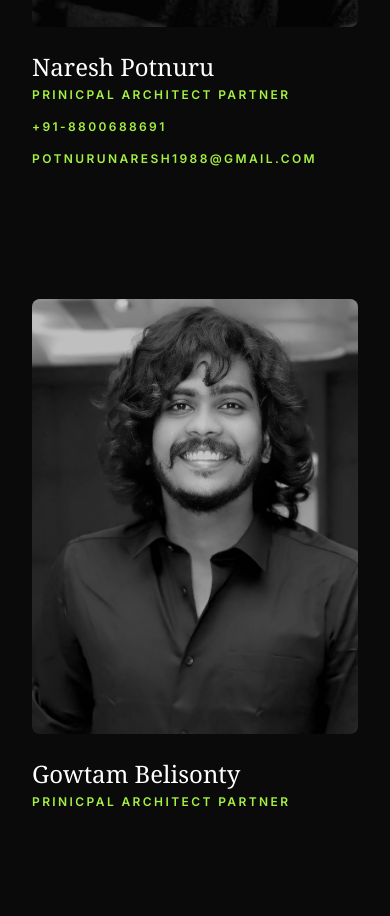
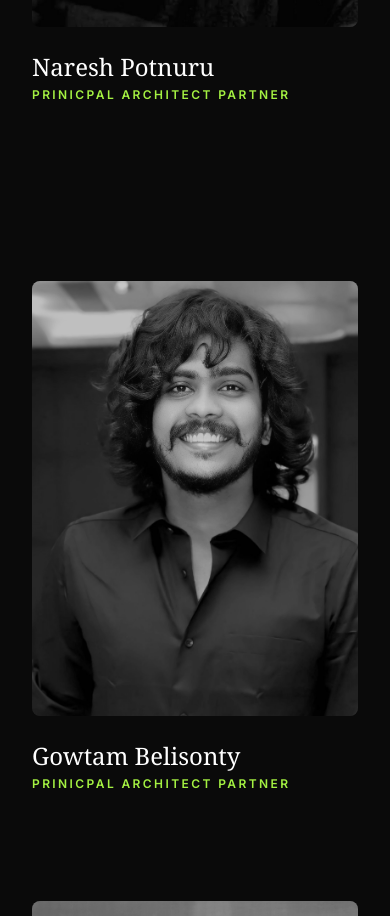
Before and after one commit to praveenpatnana-stack/in-finite-design-studios, a React (Vite) app: page / in a window 390 px wide. Shown: the part 8365-9281 px from the top of the page. Built offline with nearby package versions, Linux system fonts and the light colour scheme; a web font is replaced by a local one.

Commit message:
Refactor phone and email display in Team component
Updated phone and email display format for team member.

```diff
--- a/components/Team.tsx
+++ b/components/Team.tsx
@@ -8,8 +8,8 @@ const TEAM: TeamMember[] = [
     id: '1',
     name: 'Naresh Potnuru',
     role: ' Prinicpal architect partner',
-    Phone: '+91-8800688691',
-    Gmail: 'potnurunaresh1988@gmail.com',
+    Phone: 'Phone : +91-8800688691',
+    Gmail: 'Gmail : potnurunaresh1988@gmail.com',
     imageUrl: '/collective/team/naresh-potnuru.jpeg',
     bio: 'Shaping spaces with vision, precision, and purpose — blending timeless design with innovative thinking.'
   },
@@ -74,10 +74,11 @@ const Team: React.FC = () => {
               <p className={`text-xs uppercase tracking-[0.2em] font-bold mb-4 ${isDark ? 'text-[#A4F142]' : 'text-stone-900'}`}>
                 {member.role}
               </p>
-              <p className={`text-xs uppercase tracking-[0.2em] font-bold mb-4 ${isDark ? 'text-[#A4F142]' : 'text-stone-900'}`}>
+
+              <p className={`text-sm font-light leading-relaxed opacity-0 group-hover:opacity-100 transition-opacity duration-500 ${isDark ? 'text-white/60' : 'text-stone-900/70'}`}>
                 {member.Phone}
               </p>
-              <p className={`text-xs uppercase tracking-[0.2em] font-bold mb-4 ${isDark ? 'text-[#A4F142]' : 'text-stone-900'}`}>
+              <p className={`text-sm font-light leading-relaxed opacity-0 group-hover:opacity-100 transition-opacity duration-500 ${isDark ? 'text-white/60' : 'text-stone-900/70'}`}>
                 {member.Gmail}
               </p>
               <p className={`text-sm font-light leading-relaxed opacity-0 group-hover:opacity-100 transition-opacity duration-500 ${isDark ? 'text-white/60' : 'text-stone-900/70'}`}>
```
